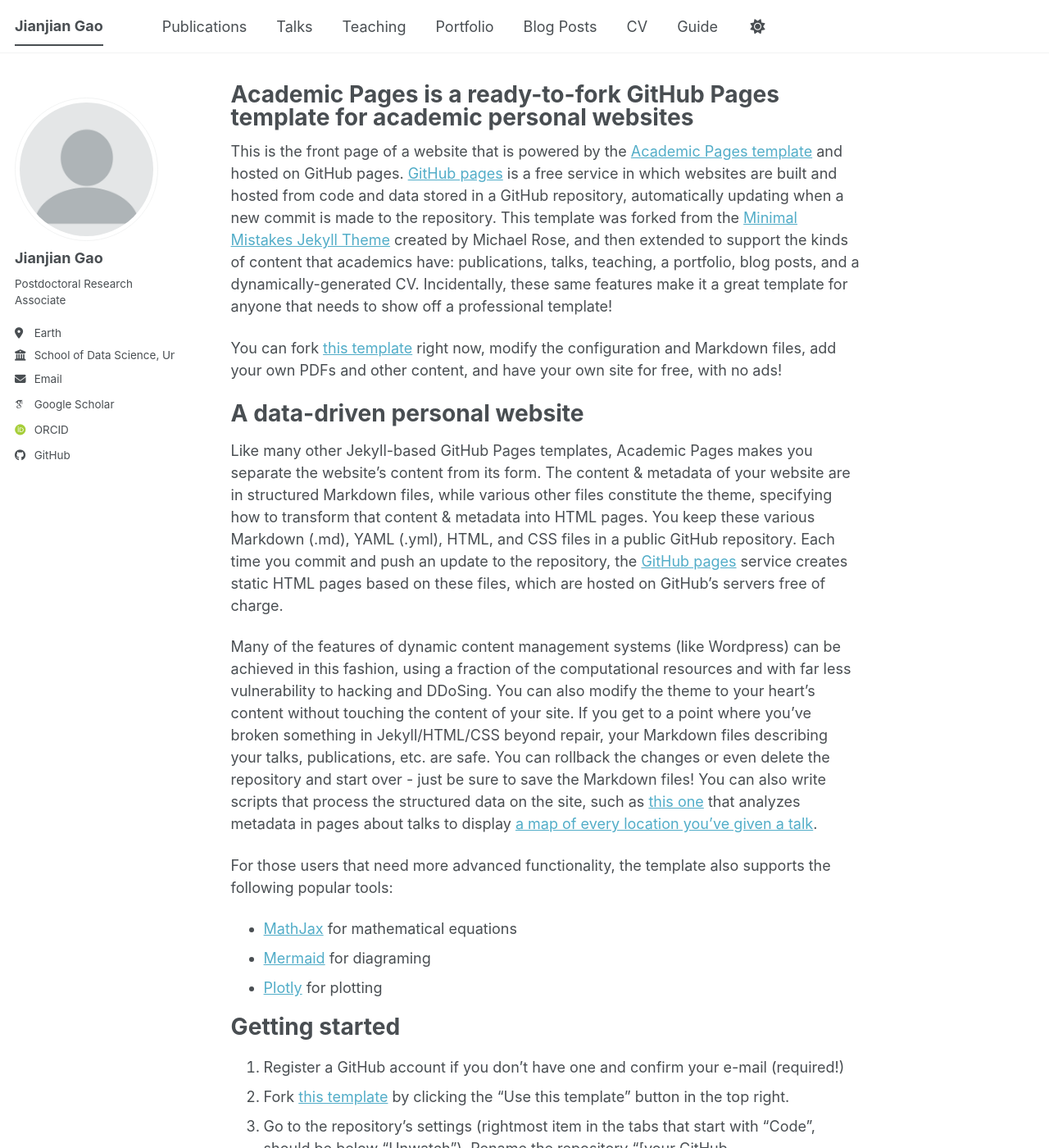
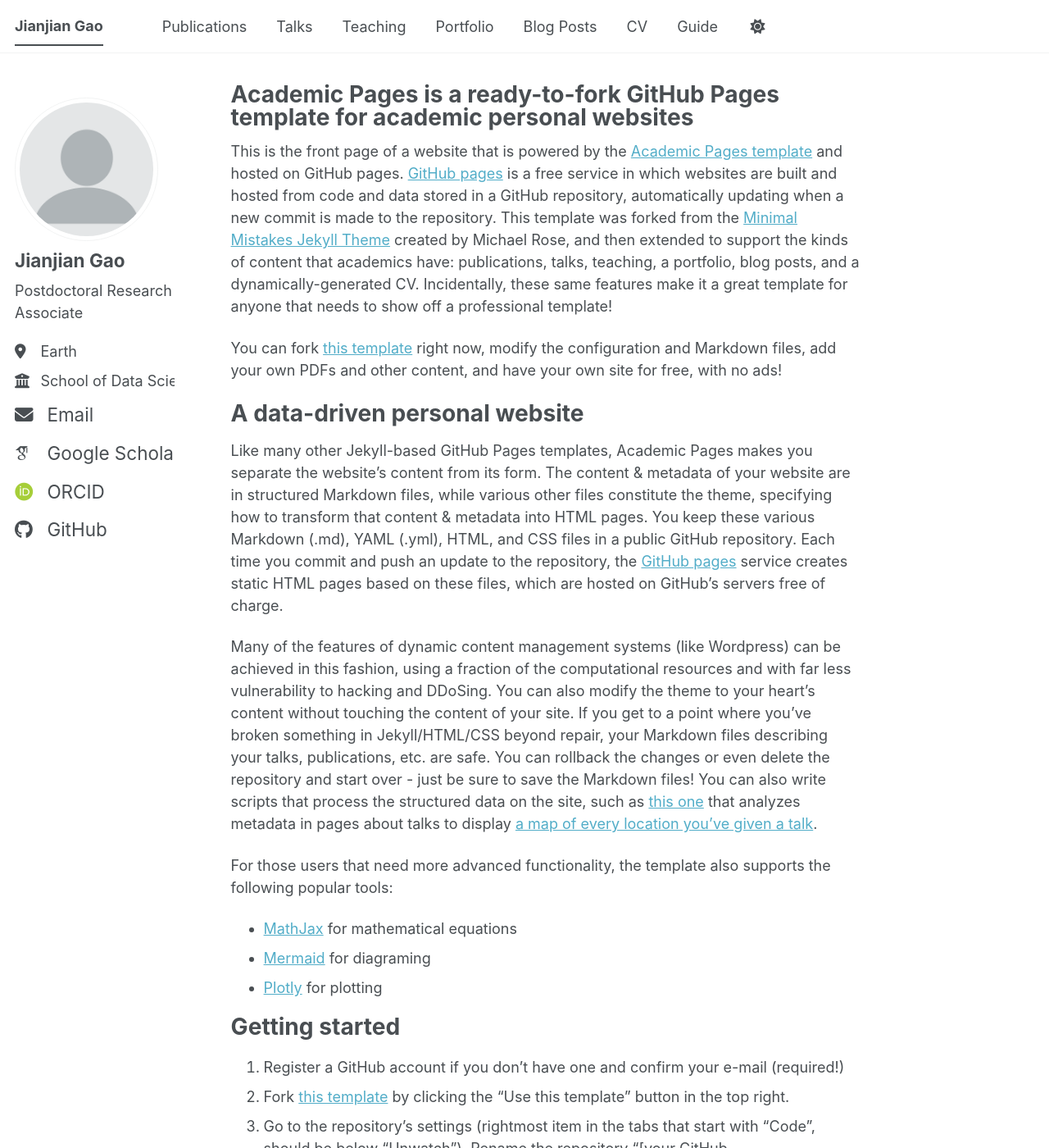
Before and after one commit to jiaoyang2018/jiaoyang2018.github.io, a Jekyll site: the page built from _pages/about.md, in a window 1280 px wide and 1400 px high. Shown: the whole window at 82% size. Built offline with Jekyll 4.4.1, drawn with Linux system fonts in a browser that asks for light colours; some web fonts are replaced; a script bundle is joined from its source files by our own code; library files that are not in the unit come from our copies.

Commit message:
Increase sidebar author info font sizes
Co-Authored-By: Claude Sonnet 4.6 <noreply@anthropic.com>

```diff
--- a/_sass/layout/_sidebar.scss
+++ b/_sass/layout/_sidebar.scss
@@ -51,7 +51,7 @@
 
   p, li {
     font-family: $sans-serif;
-    font-size: $type-size-6;
+    font-size: $type-size-5;
     line-height: 1.5;
   }
 
@@ -189,7 +189,7 @@
 }
 .sidebar .author__name {
   font-family: $sans-serif;
-  font-size: $type-size-5;
+  font-size: $type-size-4;
 }
 
 .sidebar .author__desktop {
@@ -314,7 +314,7 @@
     padding-top: 2px;
     padding-bottom: 2px;
     color: inherit;
-    font-size: $type-size-5;
+    font-size: $type-size-4;
     text-decoration: none;
 
     &:hover {
```
